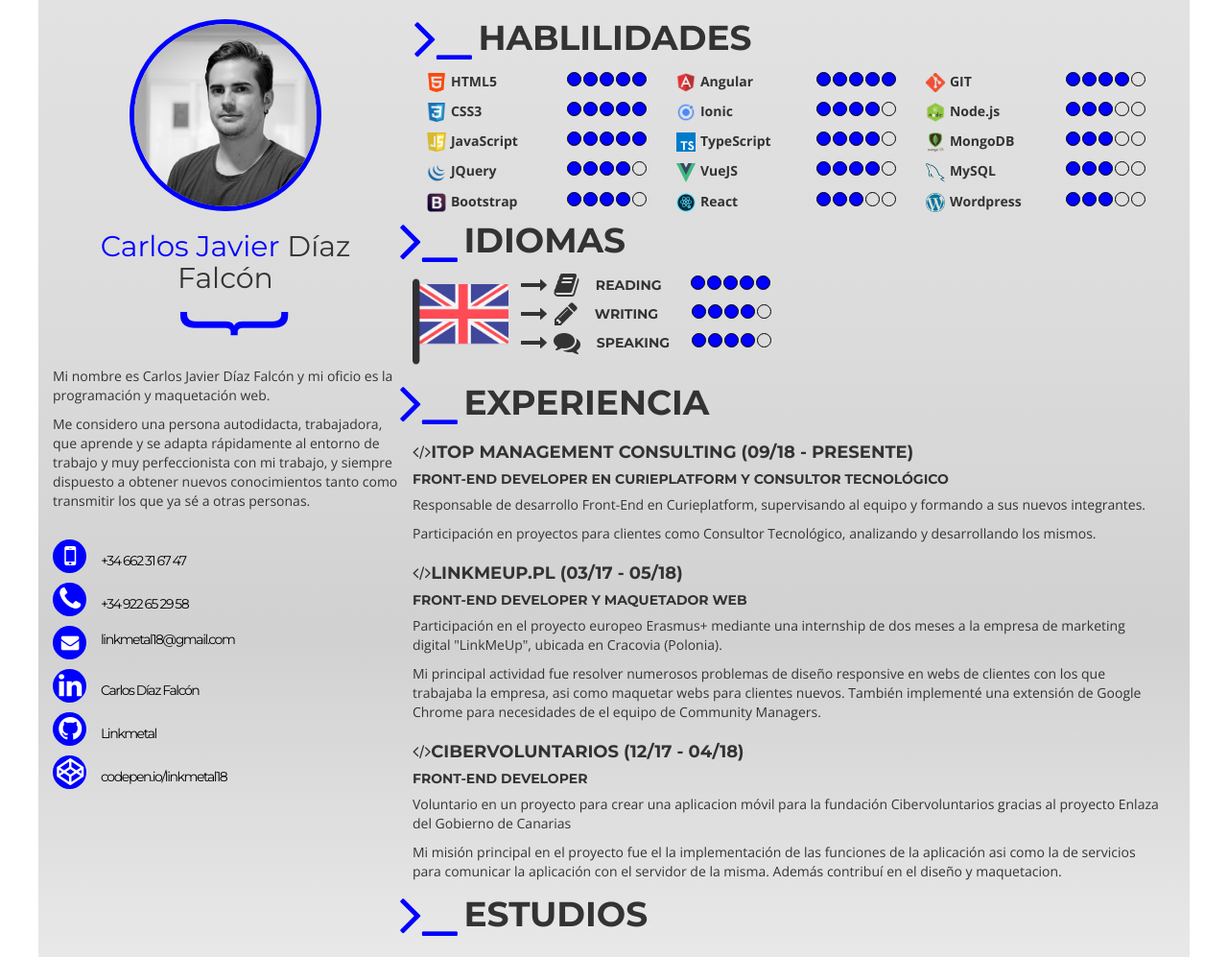
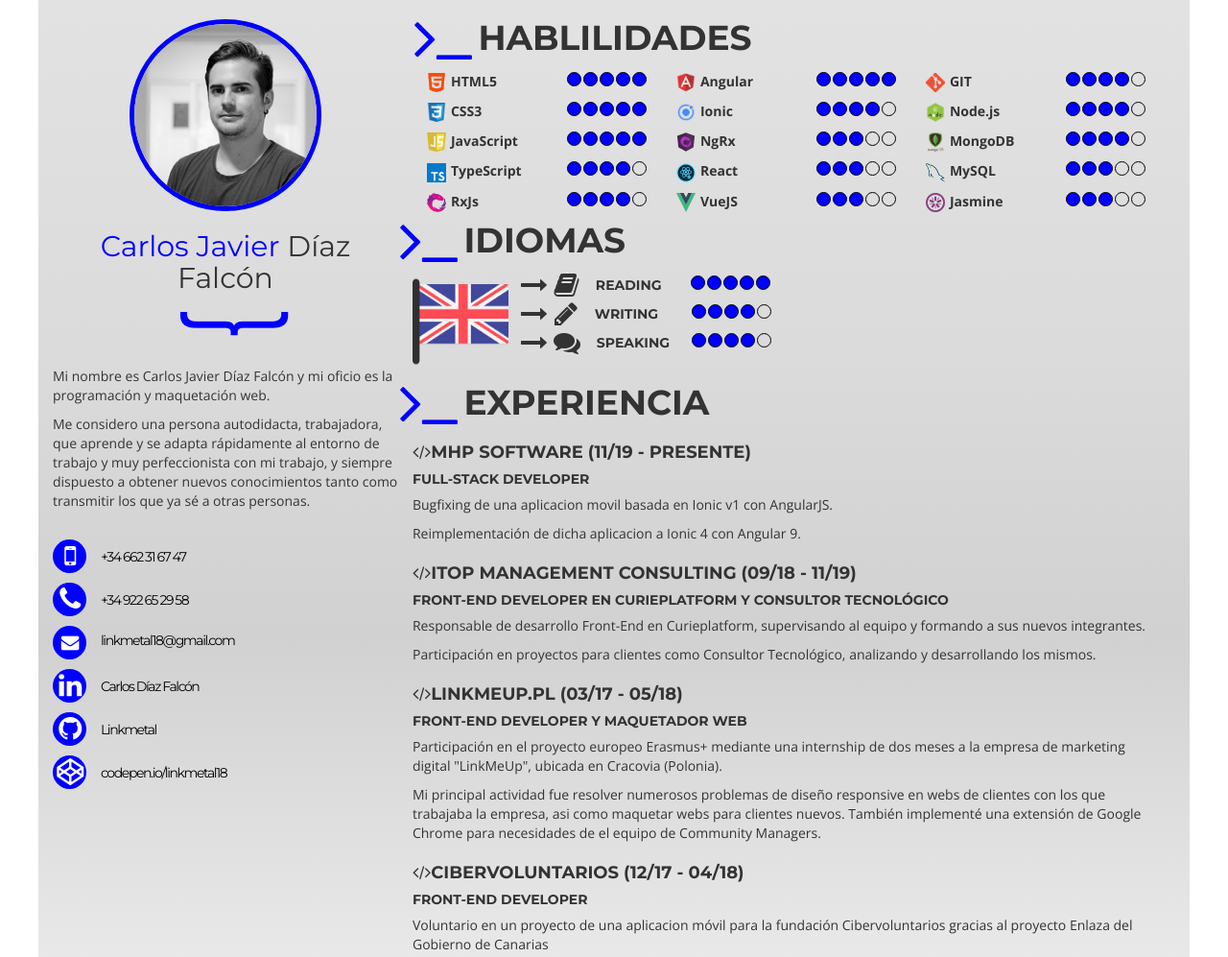
Before and after one commit to Linkmetal/curriculumweb, a website: page index.html in a window 1280 px wide. Shown: the top 997 px of the page at 96% size. Drawn offline with nearby package versions, Linux system fonts and the light colour scheme.

Commit message:
update 2020

```diff
--- a/css/page.css
+++ b/css/page.css
@@ -164,6 +164,7 @@ body {
 }
 
 .cv aside ul.info a>i {
+	vertical-align: sub;
 	background: blue;
 	color: #fff;
 	width: 35px;
--- a/index.html
+++ b/index.html
@@ -65,15 +65,15 @@
               <span class="full"></span>
             </section>
             <section>
-              <p><img class="icon" src="img/jquery.png">JQuery</p>
-              <span></span>
+              <p><img class="icon" src="img/ts.svg">TypeScript</p>
+              <span class=""></span>
               <span class="full"></span>
               <span class="full"></span>
               <span class="full"></span>
               <span class="full"></span>
             </section>
             <section>
-                <p><img class="icon" src="img/bootstrap.png">Bootstrap</p>
+                <p><img class="icon" src="img/rxjs.ico">RxJs</p>
                 <span></span>
                 <span class="full"></span>
                 <span class="full"></span>
@@ -99,9 +99,17 @@
               <span class="full"></span>
             </section>
             <section>
-              <p><img class="icon" src="img/ts.svg">TypeScript</p>
+              <p><img class="icon" src="img/ngrx.svg">NgRx</p>
               <span class=""></span>
+              <span></span>
               <span class="full"></span>
+              <span class="full"></span>
+              <span class="full"></span>
+            </section>
+            <section>
+              <p><img class="icon" src="img/react.png">React</p>
+              <span></span>
+              <span></span>
               <span class="full"></span>
               <span class="full"></span>
               <span class="full"></span>
@@ -109,18 +117,10 @@
             <section>
               <p><img class="icon" src="img/vuejs.png">VueJS</p>
               <span></span>
+              <span></span>
               <span class="full"></span>
               <span class="full"></span>
               <span class="full"></span>
-              <span class="full"></span>
-            </section>
-            <section>
-                <p><img class="icon" src="img/react.png">React</p>
-                <span></span>
-                <span></span>
-                <span class="full"></span>
-                <span class="full"></span>
-                <span class="full"></span>
             </section>
           </div>
           <div class="col-md-4">
@@ -135,7 +135,7 @@
               <section>
                   <p><img class="icon" src="img/node.png">Node.js</p>
                   <span></span>
-                  <span></span>
+                  <span class="full"></span>
                   <span class="full"></span>
                   <span class="full"></span>
                   <span class="full"></span>
@@ -143,7 +143,7 @@
               <section>
                   <p><img class="icon" src="img/mongo.png">MongoDB</p>
                   <span></span>
-                  <span></span>
+                  <span class="full"></span>
                   <span class="full"></span>
                   <span class="full"></span>
                   <span class="full"></span>
@@ -157,7 +157,7 @@
                   <span class="full"></span>
                 </section>
                 <section>
-                  <p><img class="icon" src="img/wordpress.png">Wordpress</p>
+                  <p><img class="icon" src="img/jasmine.png">Jasmine</p>
                   <span></span>
                   <span></span>
                   <span class="full"></span>
@@ -198,7 +198,11 @@
 
         <h1><i class="fa fa-terminal "></i>Experiencia</h1>
         <section>
-          <h3><i class="fa fa-code"></i>Itop Management Consulting (09/18 - presente)</h3>
+          <h3><i class="fa fa-code"></i>MHP Software (11/19 - Presente)</h3>
+          <h4>Full-Stack Developer</h4>
+          <p>Bugfixing de una aplicacion movil basada en Ionic v1 con AngularJS.</p>
+          <p>Reimplementación de dicha aplicacion a Ionic 4 con Angular 9.</p>
+          <h3><i class="fa fa-code"></i>Itop Management Consulting (09/18 - 11/19)</h3>
           <h4>Front-End Developer en CuriePlatform y Consultor Tecnológico</h4>
           <p>Responsable de desarrollo Front-End en Curieplatform, supervisando al equipo y formando a sus nuevos integrantes.</p>
           <p>Participación en proyectos para clientes como Consultor Tecnológico, analizando y desarrollando los mismos.</p>
@@ -211,11 +215,11 @@
             Google Chrome para necesidades de el equipo de Community Managers.</p>
           <h3><i class="fa fa-code"></i>Cibervoluntarios (12/17 - 04/18)</h3>
           <h4>Front-End Developer</h4>
-          <p>Voluntario en un proyecto para crear una aplicacion móvil para la fundación Cibervoluntarios gracias al
+          <p>Voluntario en un proyecto de una aplicacion móvil para la fundación Cibervoluntarios gracias al
             proyecto Enlaza del Gobierno de Canarias</p>
           <p>Mi misión principal en el proyecto fue el la implementación de las funciones de la aplicación asi como la
             de servicios para comunicar la aplicación con el servidor de la misma. Además contribuí en el diseño y
-            maquetacion.</p>
+            maquetación.</p>
         </section>
         <h1><i class="fa fa-terminal"></i>Estudios</h1>
         <section>
@@ -227,12 +231,12 @@
             </li>
             <li> &nbsp;
               <span>
-                  <p><b>2015</b></p>  Grado en Ingeniería Informática (hasta segundo curso).
+                <p><b>2015</b></p>  Grado en Ingeniería Informática (hasta segundo curso).
               </span>
             </li>
             <li> &nbsp;
               <span>
-                  <p><b>2015</b></p> Curso de programación web con Javascript
+                <p><b>2015</b></p> Curso de programación web con Javascript
               </span>
             </li>
             <li>&nbsp;
```
Also changed, not shown: img/jasmine.png (added), img/ngrx.svg (added), img/rxjs.ico (added).
